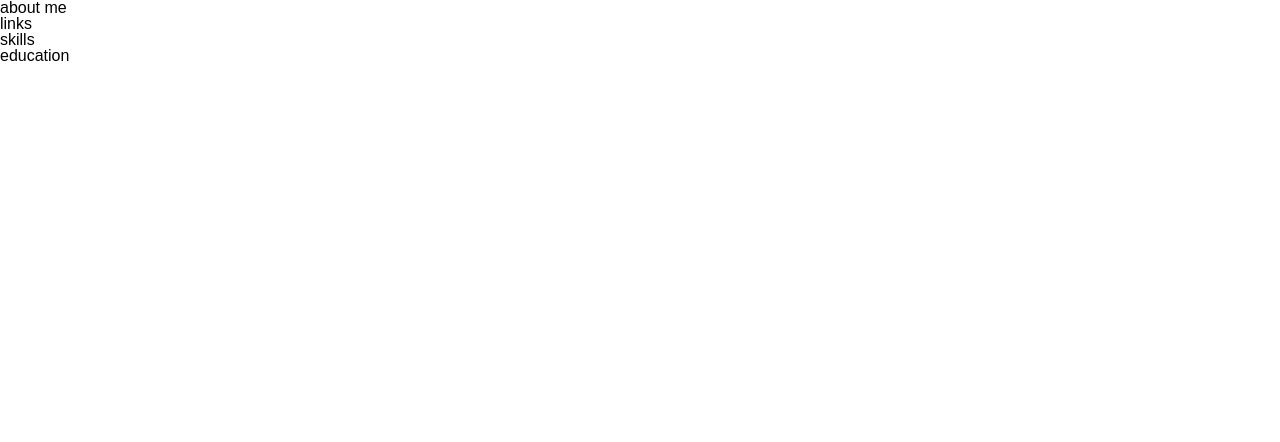
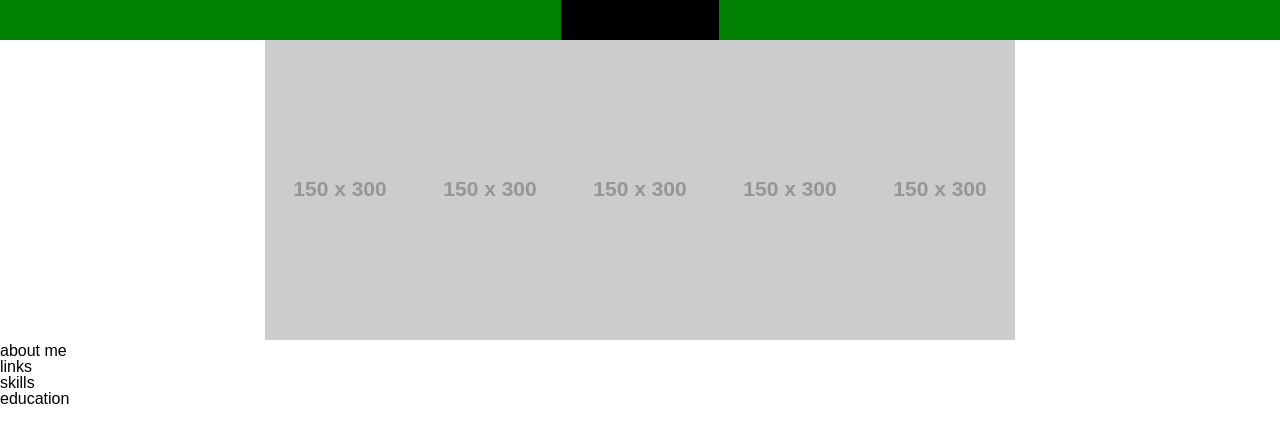
Before and after one commit to brandonnorsworthy/portfolio-website, a plain HTML site: page index.html in a window 1280 px wide. Drawn offline with Linux system fonts and the light colour scheme; placeholder pictures from the web are drawn by us.

Commit message:
progress on navbar justify and main img content area

```diff
--- a/assets/css/style.css
+++ b/assets/css/style.css
@@ -0,0 +1,18 @@
+.navbar div{ /* navbar elements (buttons) */
+    display:inline;
+    background: black;
+}
+
+.navbar {
+    display: flex;
+    justify-content: center;
+    background: green;
+    height: 5vh;
+}
+
+.hero-imgs {
+    display: flex;
+    flex-wrap: wrap;
+    justify-content: center;
+    min-width: 750px;
+}
--- a/index.html
+++ b/index.html
@@ -12,9 +12,19 @@
 <body>
     <header class="navbar">
         <!-- navbar -->
+        <div>content</div>
+        <div>content</div>
+        <div>content</div>
     </header>
-    <div alt="headshot images" class="hero-img">
+
+    <main>
+        <div alt="headshot images" class="hero-imgs">
             <!-- hero image -->
+            <div><img src="https://via.placeholder.com/150x300" alt="left-most-profile-image"></div>
+            <div><img src="https://via.placeholder.com/150x300" alt="left-middle-profile-image"></div>
+            <div><img src="https://via.placeholder.com/150x300" alt="middle-profile-image"></div>
+            <div><img src="https://via.placeholder.com/150x300" alt="right-middle-profile-image"></div>
+            <div><img src="https://via.placeholder.com/150x300" alt="right-most-profile-image"></div>
         </div>
         <section alt="information about brandon" class="informational">
             <!-- text / body area-->
@@ -31,6 +41,8 @@
                 <p>education</p>
             </div> <!-- education (lonestar ut uh)-->
         </section>
+    </main>
+
     <footer class="credits">
         <!-- credits -->
     </footer>
```
Lines whose indentation alone changed are shown as unchanged.
